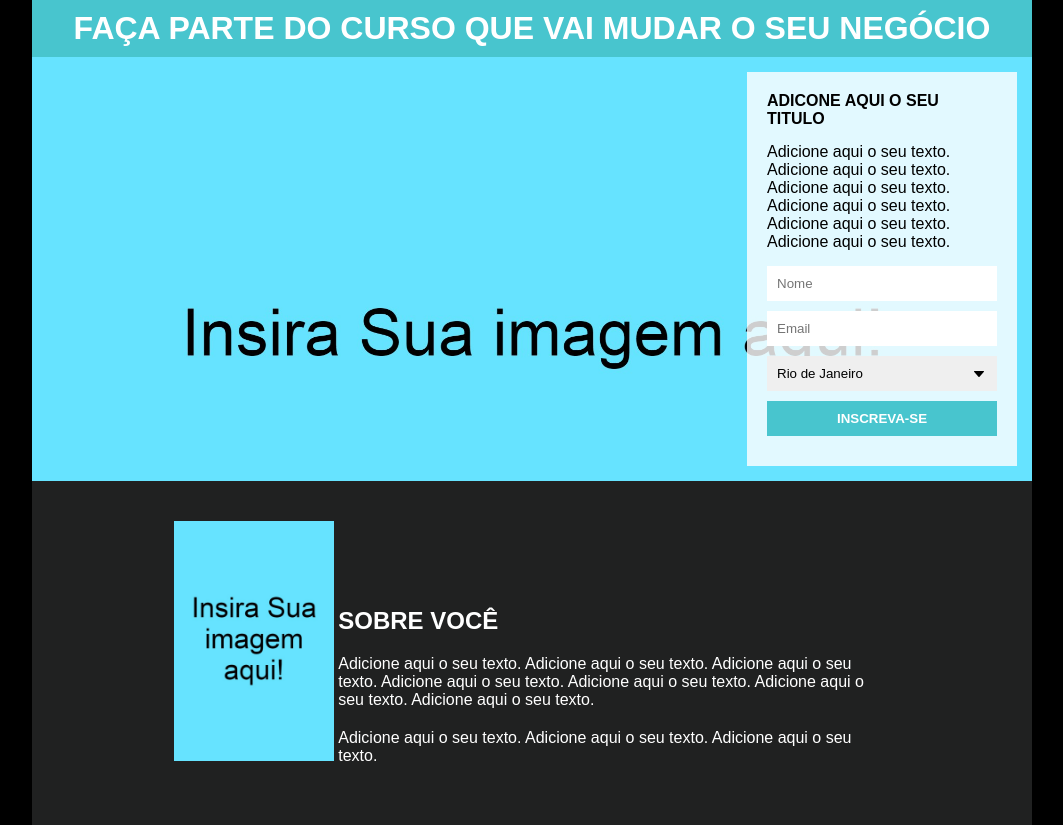
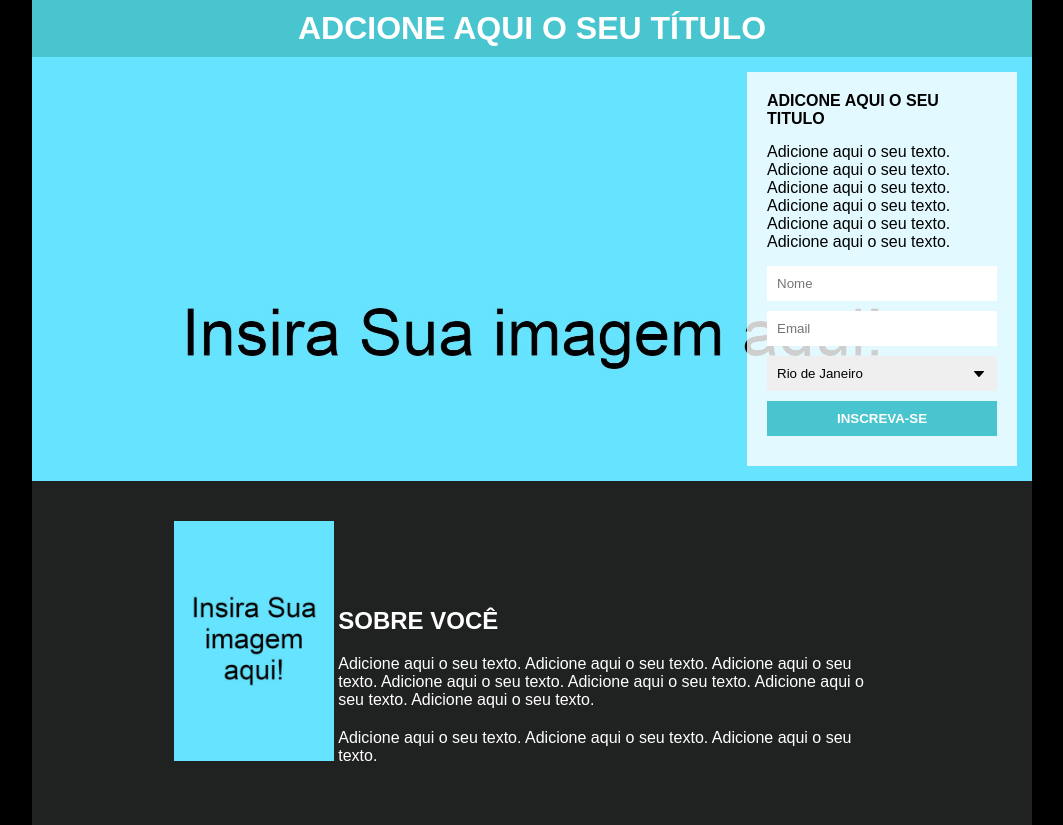
Before and after one commit to Hendrick201/WorkShop, a plain HTML site: page index.html in a window 1280 px wide. Shown: the whole page, without its empty margins (108-1171 px from the left). Drawn offline with Linux system fonts and the light colour scheme.

Commit message:
Update index.html

```diff
--- a/index.html
+++ b/index.html
@@ -10,7 +10,7 @@
 <body>
     <div class="container">
         <header>
-        <h1 class="title">FAÇA PARTE DO CURSO QUE VAI MUDAR O SEU NEGÓCIO</h1>
+        <h1 class="title">ADCIONE AQUI O SEU TÍTULO</h1>
         </header>
         <section>
             <div class="formContainer">
```
